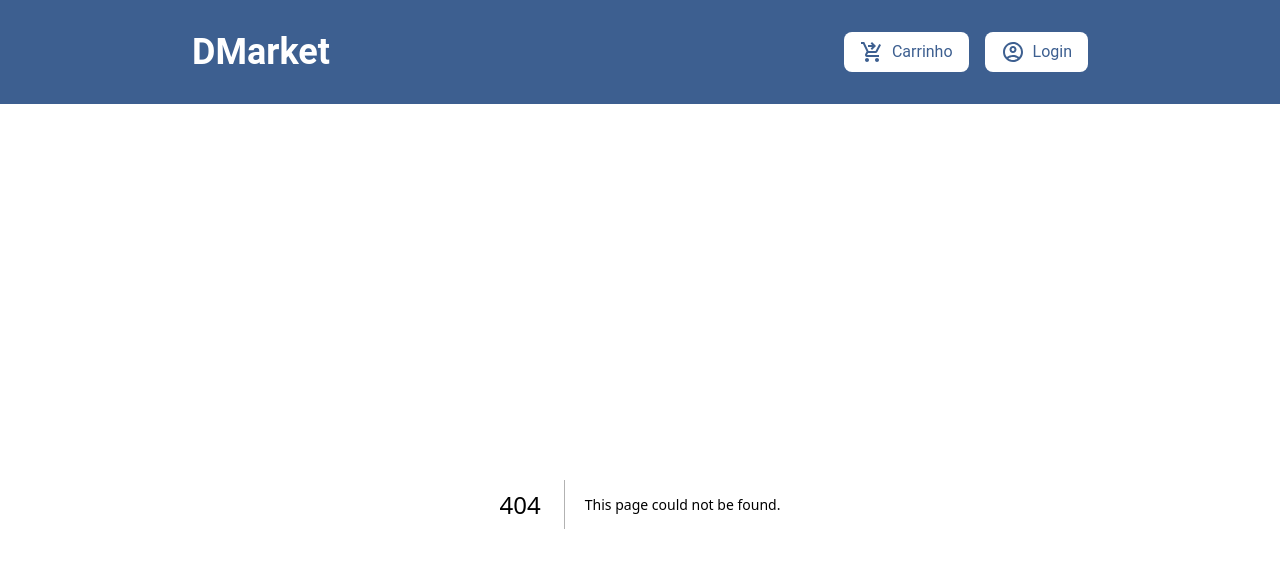
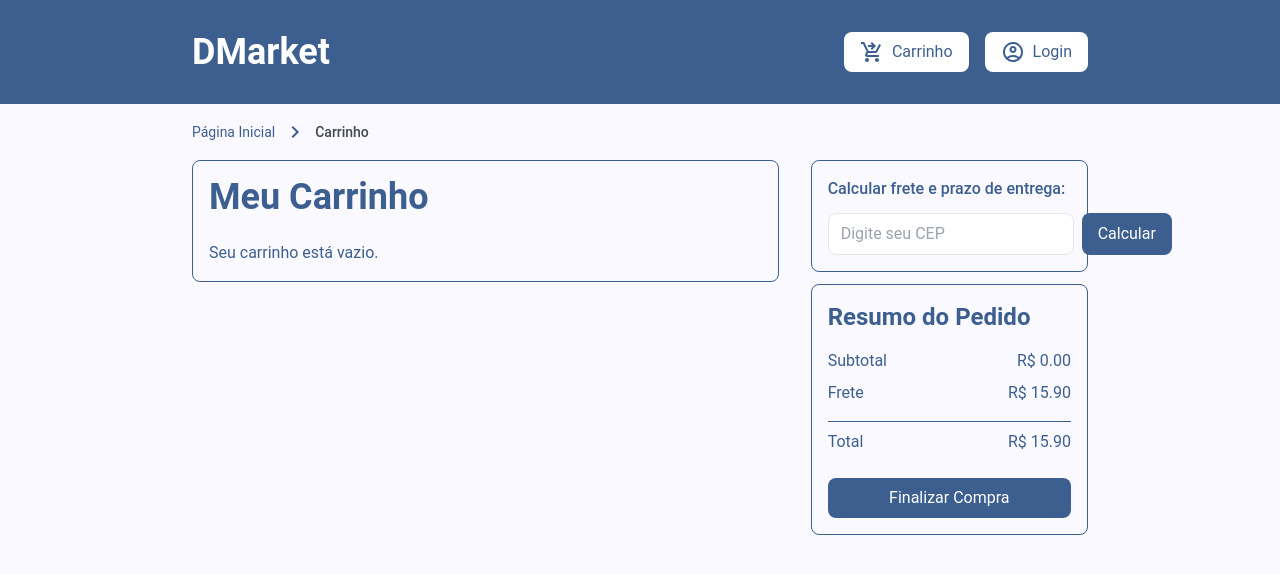
Before and after one commit to RenatoSouzaAN/renatosouza-front-end-avancado-mvp, a Next.js app: page /cart in a window 1280 px wide. Before the commit this address had no page. Shown: the top 574 px of the page. Built offline with nearby package versions, Linux system fonts and the light colour scheme.

Commit message:
Created cart page

```diff
--- /dev/null
+++ b/src/app/cart/page.jsx
@@ -0,0 +1,95 @@
+"use client";
+import React from "react";
+
+import { useCart } from "@/contexts/CartContext";
+
+import Breadcrumbs from "@/components/Breadcrumbs";
+import ProductInCart from "@/components/ProductInCart";
+import { useRouter } from "next/navigation";
+import Shipping from "@/components/Shipping";
+
+const CartPage = () => {
+    const router = useRouter();
+    const cartBreadcrumbs = [
+        { label: "Página Inicial", href: "/" },
+        { label: "Carrinho", href: "#" },
+    ];
+
+    const { cart, removeFromCart, updateQuantity } = useCart();
+
+    const subTotal = () => {
+        return cart.reduce(
+            (total, item) => total + item.price * item.quantity,
+            0
+        );
+    };
+
+    return (
+        <div className="mx-auto px-48 md:px-48 pt-4 pb-10">
+            <Breadcrumbs items={cartBreadcrumbs} />
+
+            <div className="grid grid-cols-12 gap-8 mt-4">
+                <section className="flex flex-col gap-3 col-span-8">
+                    <div className="flex flex-col gap-6 border rounded-lg border-primary p-4">
+                        <h1 className="text-4xl font-bold text-primary">
+                            Meu Carrinho
+                        </h1>
+                        {/* cartItems test */}
+                        {cart.length === 0 ? (
+                            <p className="text-primary">
+                                Seu carrinho está vazio.
+                            </p>
+                        ) : (
+                            cart.map((product) => (
+                                <ProductInCart
+                                    key={product.id}
+                                    product={product}
+                                    onRemove={() => removeFromCart(product.id)}
+                                    onUpdateQuantity={(newQuantity) =>
+                                        updateQuantity(product.id, newQuantity)
+                                    }
+                                />
+                            ))
+                        )}
+                    </div>
+                </section>
+
+                {/* <section className="flex flex-col gap-3 col-span-4">
+                    <div className="flex flex-col border"> Teste</div>
+                </section> */}
+
+                <section className="flex flex-col gap-3 col-span-4">
+                    <div className="flex flex-col border rounded-lg border-primary p-4">
+                        <Shipping />
+                    </div>
+                    <div className="flex flex-col border rounded-lg border-primary p-4">
+                        <h2 className="text-2xl font-bold text-primary mb-4">
+                            Resumo do Pedido
+                        </h2>
+                        <div className="flex justify-between mb-2 text-primary">
+                            <span>Subtotal</span>
+                            <span>R$ {subTotal().toFixed(2)}</span>
+                        </div>
+                        <div className="flex justify-between mb-2 text-primary">
+                            <span>Frete</span>
+                            <span>R$ 15.90</span>
+                        </div>
+                        <hr className="h-px my-2 bg-primary border-0 dark:bg-primary"></hr>
+                        <div className="flex justify-between mb-2 text-primary">
+                            <span>Total</span>
+                            <span>R$ {(subTotal() + 15.90).toFixed(2)}</span>
+                        </div>
+                        <button
+                            className="mt-4 bg-primary text-white py-2 px-4 rounded-lg hover:bg-primary/90"
+                            // onClick={() => router.push("/checkout")}
+                        >
+                            Finalizar Compra
+                        </button>
+                    </div>
+                </section>
+            </div>
+        </div>
+    );
+};
+
+export default CartPage;
```
